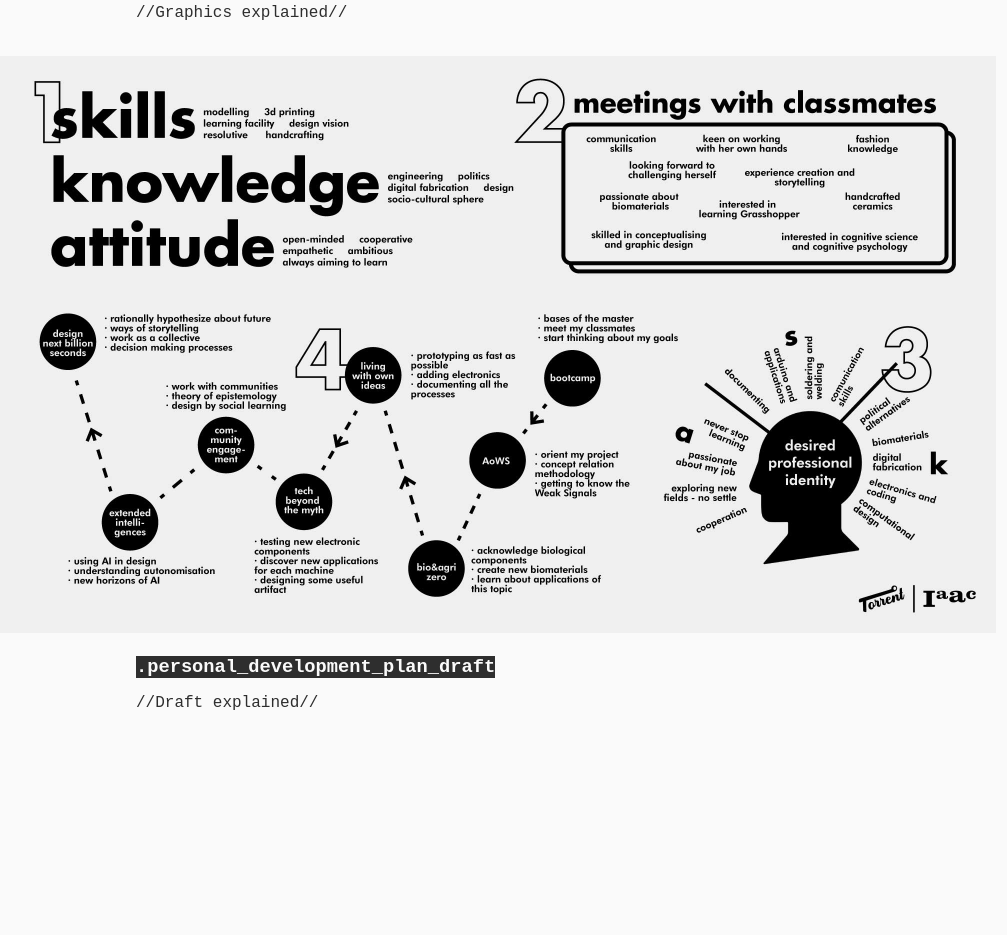
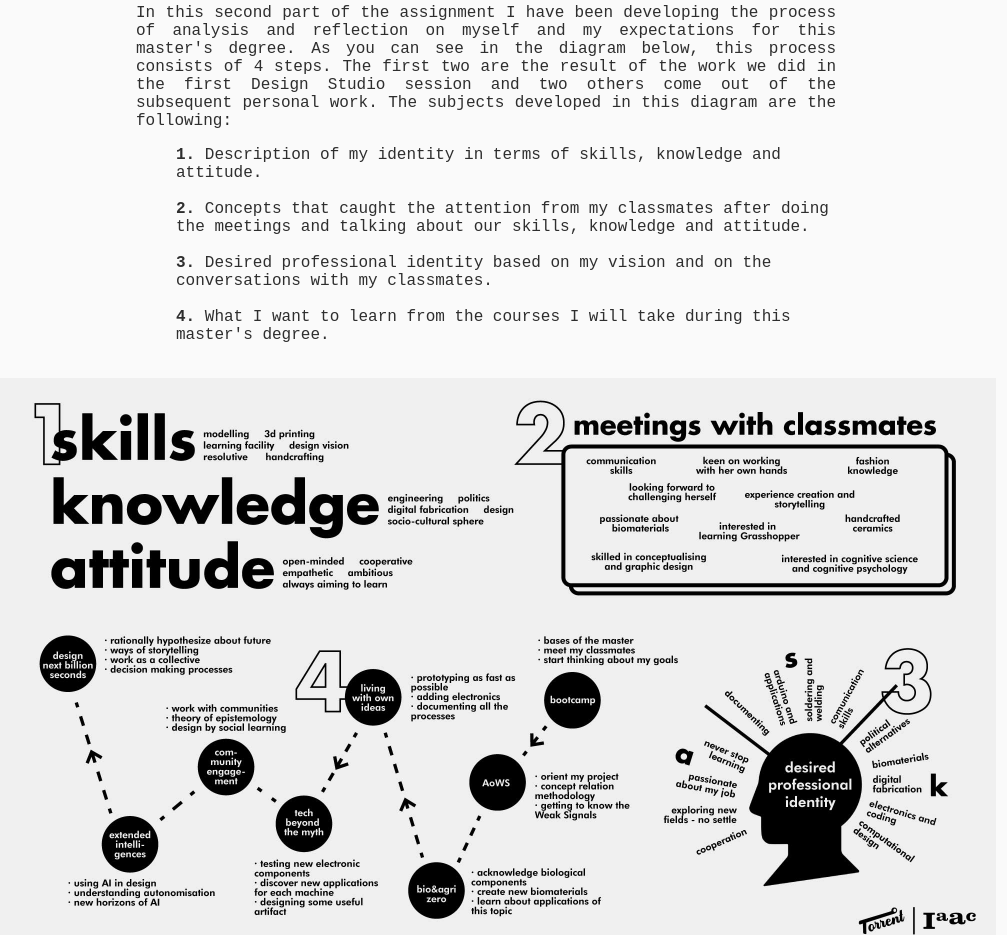
Before and after one commit to didac-torrent/mdef, a plain HTML site: page pages/term_1/studio.html in a window 1280 px wide. Shown: the part 969-1904 px from the top of the page, without its empty margins (214-1221 px from the left). Before the commit the page ends 1715 px from the top, so only its background shows below. Drawn offline with Linux system fonts and the light colour scheme.

Commit message:
Studio page update

```diff
--- a/pages/term_1/studio.html
+++ b/pages/term_1/studio.html
@@ -70,7 +70,22 @@
             <h3><span>.personal_development_plan_process</span></h3>
 
             <p id="one">
-                //Graphics explained//
+                In this second part of the assignment I have been developing the process of analysis
+                and reflection on myself and my expectations for this master's degree. As you can see
+                in the diagram below, this process consists of 4 steps. The first two are the result
+                of the work we did in the first Design Studio session and two others come out of the
+                subsequent personal work. The subjects developed in this diagram are the following:
+
+                <div class="diagram">
+                    <strong>1.</strong> Description of my identity in terms of skills, knowledge and attitude. <br><br>
+                    <strong>2.</strong> Concepts that caught the attention from my classmates after doing the
+                    meetings and talking about our skills, knowledge and attitude. <br><br>
+                    <strong>3.</strong> Desired professional identity based on my vision and on the conversations
+                    with my classmates. <br><br>
+                    <strong>4.</strong> What I want to learn from the courses I will take during this
+                    master's degree. <br>
+                </div>
+
             </p>
 
             <br>
@@ -85,9 +100,17 @@
             <h3><span>.personal_development_plan_draft</span></h3>
 
             <p id="one">
-                //Draft explained//
+                I would like to focus my personal development plan on the idea I had when I decided
+                to choose this master's degree, which was to discover new fields and explore many
+                different areas. My intention was to improve my resources as a maker, learning more
+                about electronics and programming, materials and prototyping machines. However, after
+                these reflections I have realised that I also want to learn about other fields such as
+                project documentation and communication, working with communities, discovering the world
+                of AI, biology and agriculture, etc. So my personal development plan will be founded
+                on getting to know in depth all these topics that I haven't yet had the opportunity to
+                deal with and then be able to use them in my professional future.
             </p>
-            <br>
+            <br><br><br>
 
         </div>
 
--- a/styles/studiostyle.css
+++ b/styles/studiostyle.css
@@ -166,3 +166,7 @@ span {
 p#two {
     width: 390px;
 }
+
+div.diagram {
+    padding: 0px 0px 0px 40px;
+}
```
Also changed, not shown: pages/term_1/week_1.html (+20 -1 lines), images/code1.png (added).
